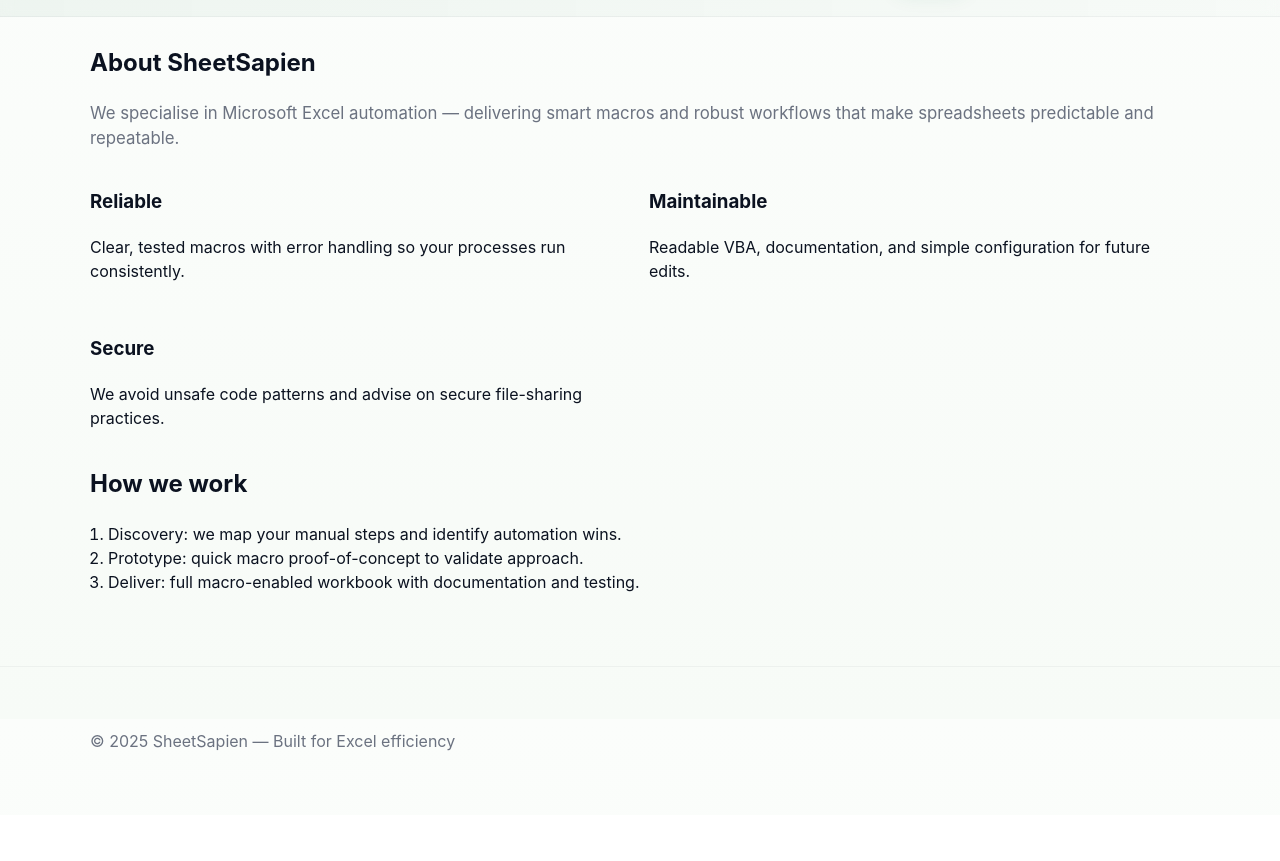
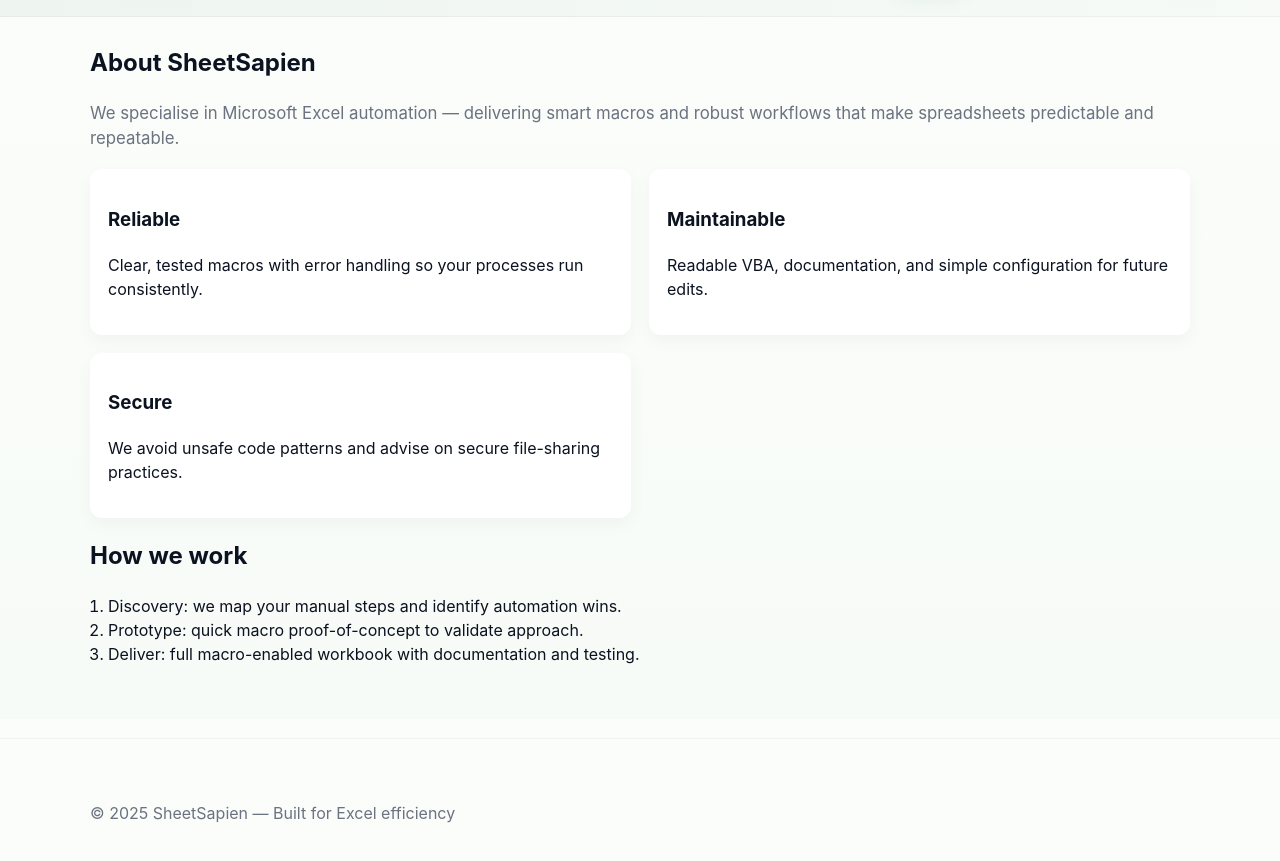
Before and after one commit to fearonc/SheetSapien, a plain HTML site: page about.html in a window 1280 px wide. Shown: the part 81-942 px from the top of the page. Before the commit the page ends 896 px from the top, so only its background shows below. Drawn offline with Linux system fonts and the light colour scheme.

Commit message:
Update about.html

```diff
--- a/about.html
+++ b/about.html
@@ -30,16 +30,16 @@
       <p class="lead">We specialise in Microsoft Excel automation — delivering smart macros and robust workflows that make spreadsheets predictable and repeatable.</p>
     </section>
 
-    <section class="values grid">
-      <div class="value-card">
+    <section class="grid">
+      <div class="service-card">
         <h3>Reliable</h3>
         <p>Clear, tested macros with error handling so your processes run consistently.</p>
       </div>
-      <div class="value-card">
+      <div class="service-card">
         <h3>Maintainable</h3>
         <p>Readable VBA, documentation, and simple configuration for future edits.</p>
       </div>
-      <div class="value-card">
+      <div class="service-card">
         <h3>Secure</h3>
         <p>We avoid unsafe code patterns and advise on secure file-sharing practices.</p>
       </div>
```
